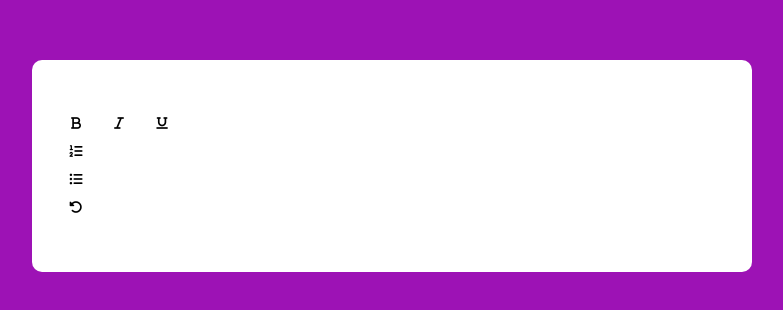
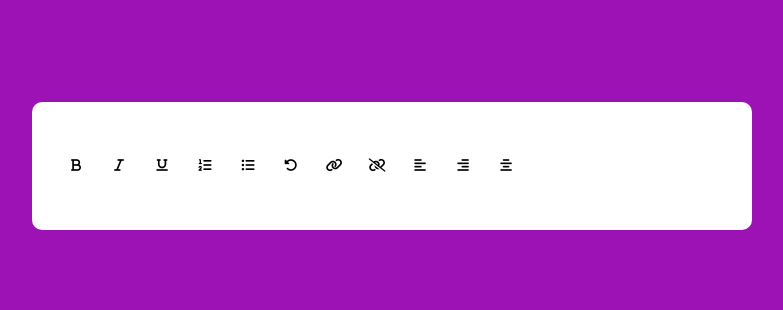
Before and after one commit to rohitroy-github/js-text-editor-project, a plain HTML site: page index.html in a window 1280 px wide. Shown: the part 234-544 px from the top of the page, without its empty margins (248-1031 px from the left). Drawn offline with Linux system fonts and the light colour scheme.

Commit message:
adding files ...!

```diff
--- a/index.html
+++ b/index.html
@@ -37,7 +37,6 @@
         <button id="underline" class="option-button-format">
           <i class="fa-sharp fa-solid fa-underline"></i>
         </button>
-      </div>
 
         <!-- listingButtons -->
 
@@ -54,6 +53,31 @@
         <button id="undo" class="option-button">
           <i class="fa-sharp fa-solid fa-rotate-left"></i>
         </button>
+
+        <!-- linkButton -->
+
+        <button id="createLink" class="adv-option-button">
+          <i class="fa-sharp fa-solid fa-link"></i>
+        </button>
+
+        <button id="unlink" class="adv-option-button">
+          <i class="fa-sharp fa-solid fa-link-slash"></i>
+        </button>
+
+        <!-- allignmentOptions -->
+
+        <button id="justifyLeft" class="option-button-align">
+          <i class="fa-sharp fa-solid fa-align-left"></i>
+        </button>
+
+        <button id="justifyRight" class="option-button-align">
+          <i class="fa-sharp fa-solid fa-align-right"></i>
+        </button>
+
+        <button id="justifyCenter" class="option-button-align">
+          <i class="fa-solid fa-align-center"></i>
+        </button>
+      </div>
     </div>
     <script src="index.js"></script>
   </body>
```
Lines whose indentation alone changed are shown as unchanged.
